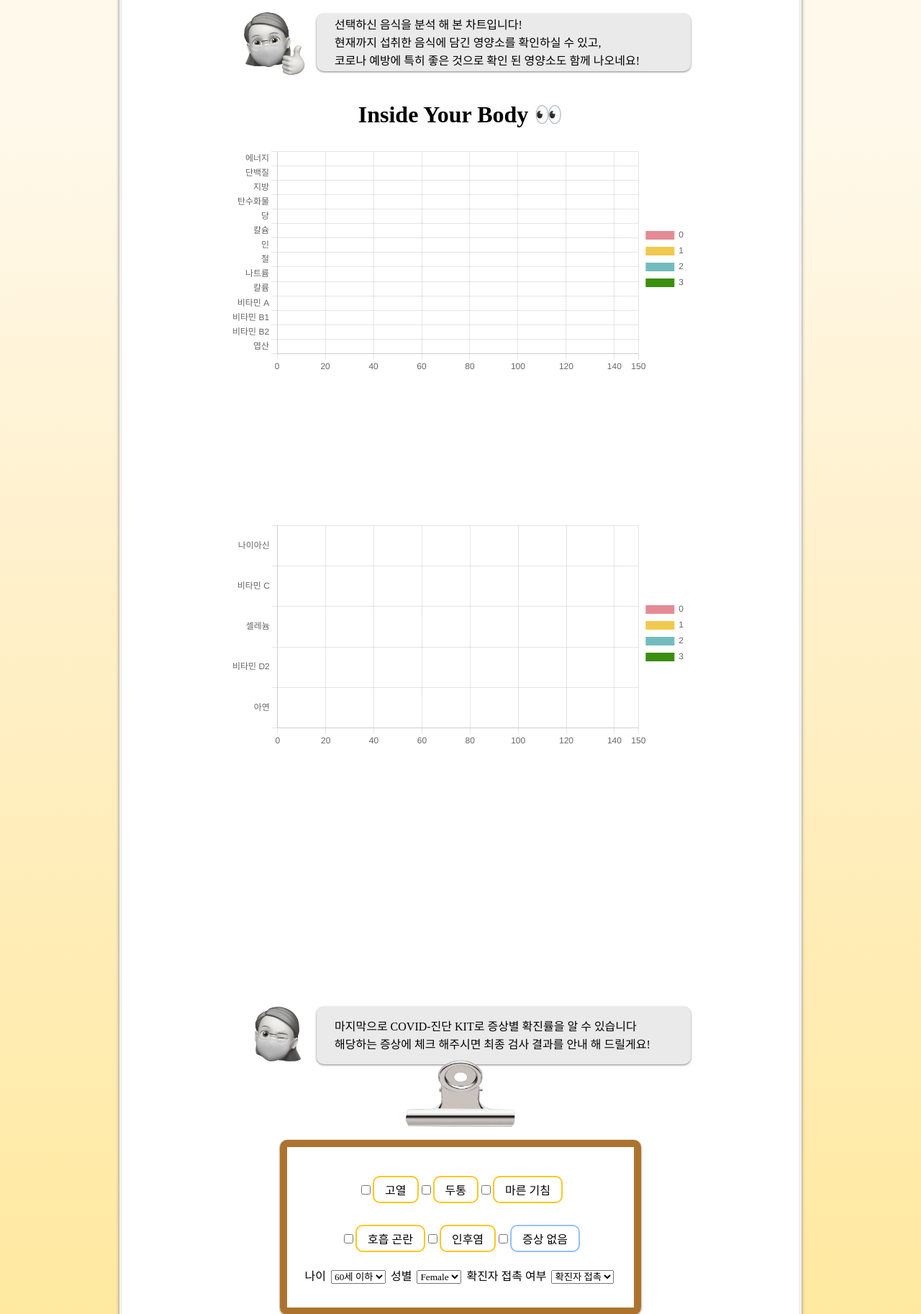
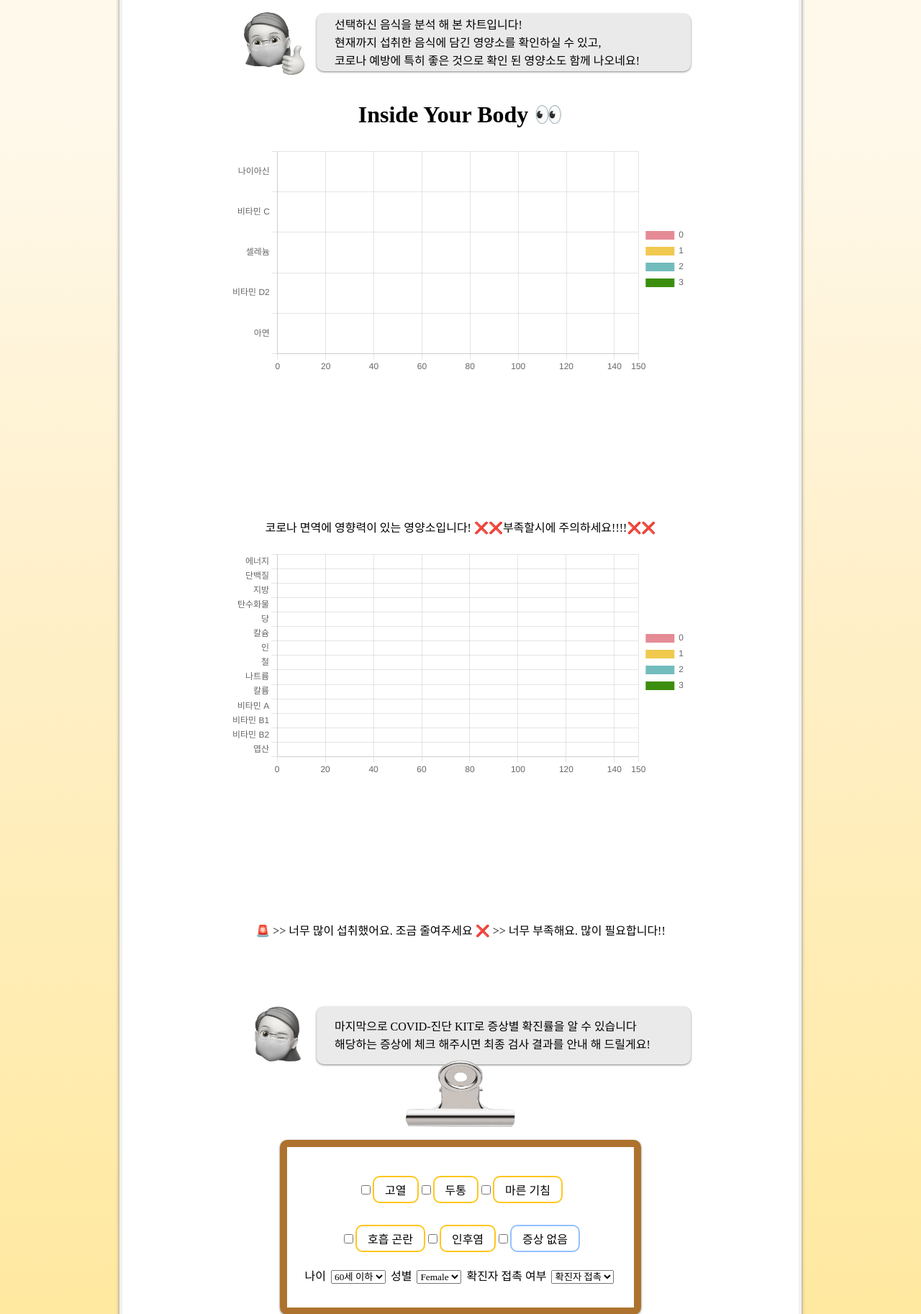
Before and after one commit to mang0206/test_mirror, a Flask app: page /kit in a window 1280 px wide. Shown: the part 135-1961 px from the top of the page at 72% size. Run offline with Flask 2, Linux system fonts and the light colour scheme; some libraries are stand-ins or nearby versions; some web fonts are replaced.

Commit message:
[Update] checker.html
Former-commit-id: d167f2e0bf8a4004da2cd6aa88db6f0fd9f189ca

```diff
--- a/app/templates/checker.html
+++ b/app/templates/checker.html
@@ -7,8 +7,16 @@
       data-sum_nutrietns='{{ sum_nutrients }}'>
     </article> -->
     <h1>Inside Your Body 👀</h1>
+    <canvas id="secondChart"></canvas>
+    <p>
+      코로나 면역에 영향력이 있는 영양소입니다!
+      ❌❌부족할시에 주의하세요!!!!❌❌
+    </p>
     <canvas id="firstChart"></canvas>
-    <canvas id="secondChart"></canvas>
+    <p>
+      🚨 >> 너무 많이 섭취했어요. 조금 줄여주세요
+      ❌ >> 너무 부족해요. 많이 필요합니다!!
+    </p>
 </div>
 <!--chart.js-->
 <script src="https://cdnjs.cloudflare.com/ajax/libs/Chart.js/3.6.0/chart.min.js"></script>
```
